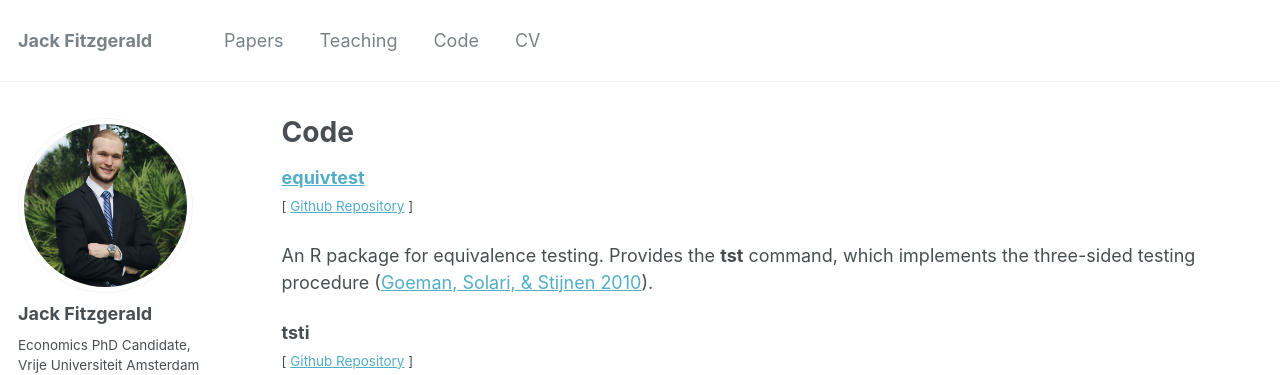
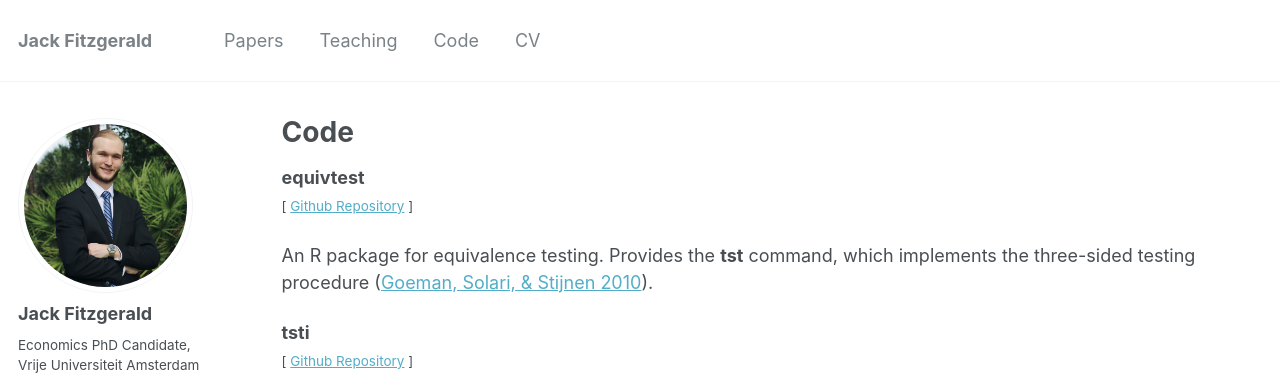
Before and after one commit to jack-fitzgerald/jack-fitzgerald.github.io, a Jekyll site: the page built from _pages/code.md, in a window 1280 px wide. Shown: the top 375 px of the page. Built offline with Jekyll 4.4.1, drawn with Linux system fonts in a browser that asks for light colours; some web fonts are replaced.

Commit message:
Update code.md

```diff
--- a/_pages/code.md
+++ b/_pages/code.md
@@ -5,7 +5,7 @@ permalink: /code/
 author_profile: true
 ---
 
-**[equivtest]()** <br/>
+**equivtest** <br/>
 <small>[ [Github Repository](https://github.com/jack-fitzgerald/equivtest) ] </small>
 
 An R package for equivalence testing. Provides the <b>tst</b> command, which implements the three-sided testing procedure ([Goeman, Solari, & Stijnen 2010](https://doi.org/10.1002/sim.4002)).
```
